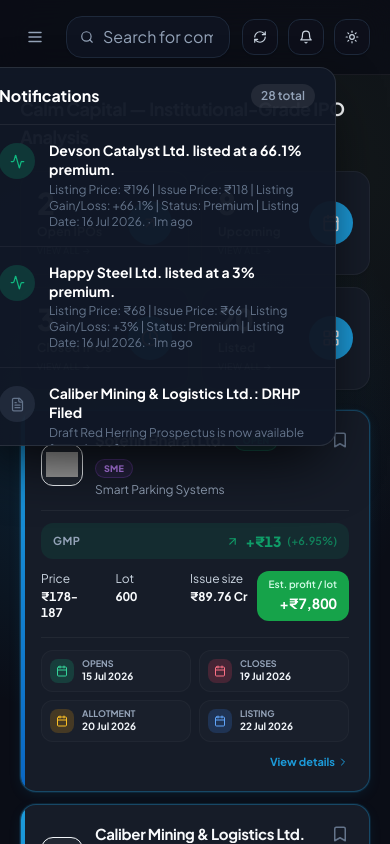
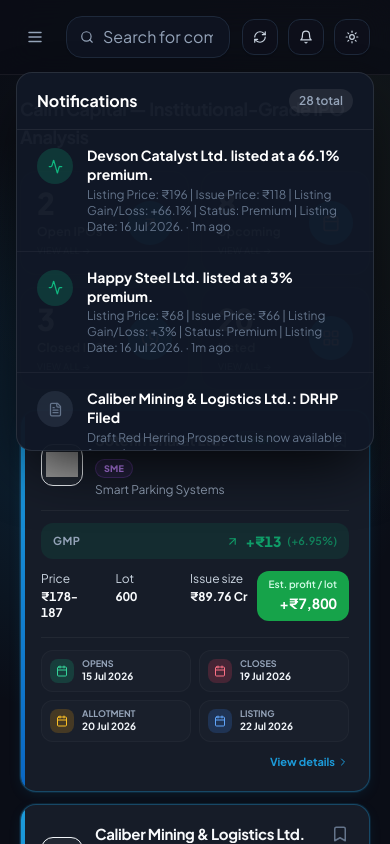
Before and after one commit to yasssshhhh13/ipo-dashboard, a React (Vite) app: page / in a window 390 px wide. Both pictures are taken after a click on the button 306 px from the left and 37 px from the top of the page. Built offline with nearby package versions, Linux system fonts and the light colour scheme; grey boxes are pictures that could not be loaded.

Commit message:
style: use viewport fixed positioning for mobile notifications dropdown

```diff
--- a/src/App.jsx
+++ b/src/App.jsx
@@ -535,7 +535,7 @@ function NotificationBell({ hook, onOpenIpo }) {
       {/* Dropdown panel */}
       {open && (
         <div
-          className="absolute top-12 -right-3 sm:right-0 w-[calc(100vw-2rem)] sm:w-96 rounded-2xl overflow-hidden z-30 shadow-2xl"
+          className="fixed sm:absolute top-[72px] sm:top-12 left-4 right-4 sm:left-auto sm:right-0 w-auto sm:w-96 rounded-2xl overflow-hidden z-30 shadow-2xl"
           style={{ background: "rgba(17,24,39,0.97)", border: "1px solid rgba(255,255,255,0.1)", backdropFilter: "blur(24px)" }}
         >
           {/* Header */}
```
